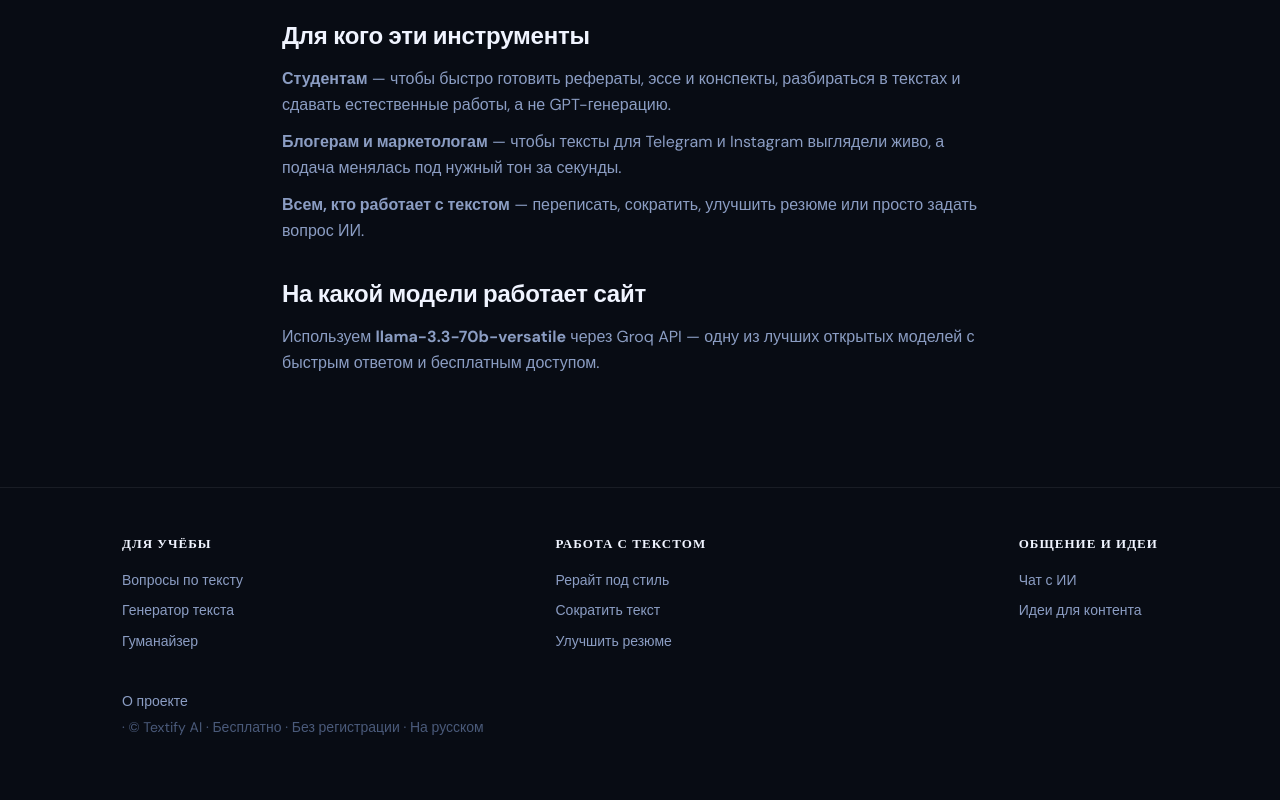
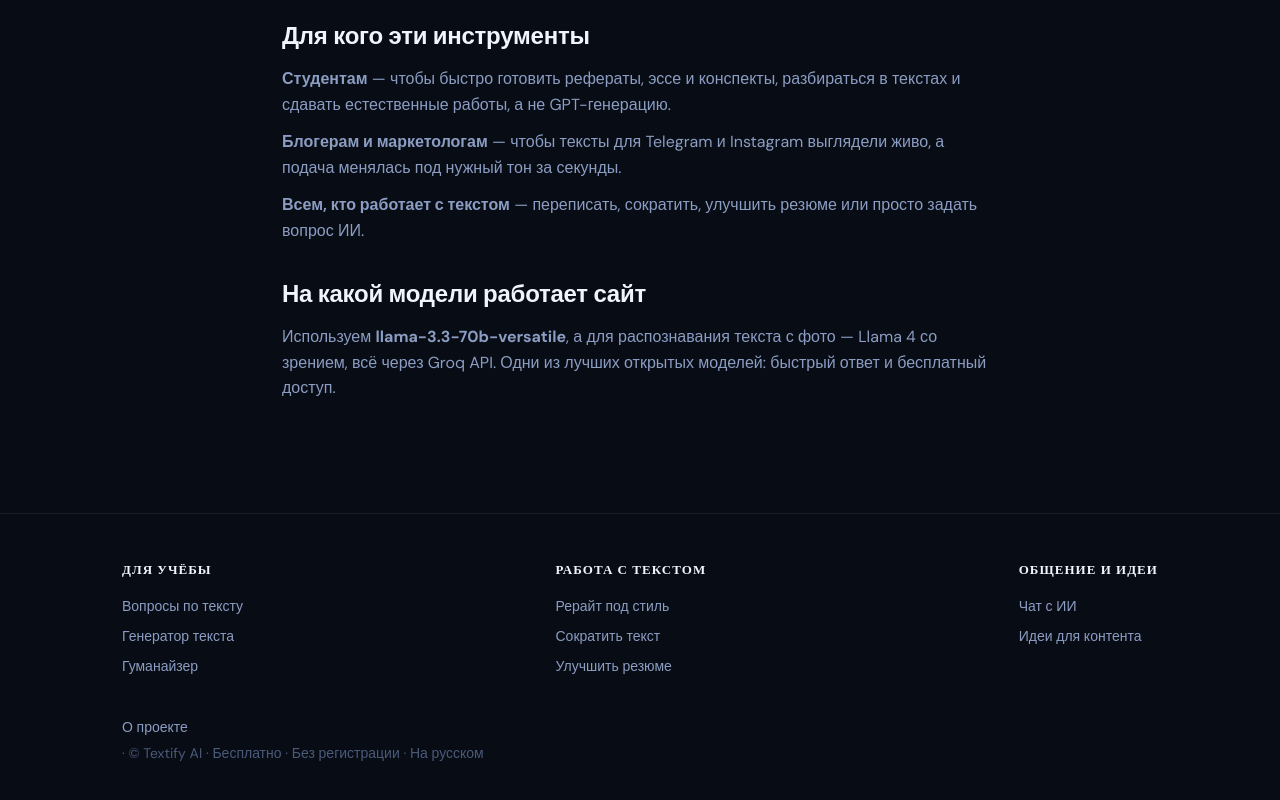
Before and after one commit to MajourcI/aitools, a website: page public/index.html in a window 1280 px wide. Shown: the part 2640-3440 px from the top of the page. Drawn offline with Linux system fonts and the light colour scheme.

Commit message:
Update index.html

```diff
--- a/public/index.html
+++ b/public/index.html
@@ -181,7 +181,7 @@ footer .fb{font-family:'Syne';font-weight:700;color:var(--text);text-transform:u
     <p><b>Блогерам и маркетологам</b> — чтобы тексты для Telegram и Instagram выглядели живо, а подача менялась под нужный тон за секунды.</p>
     <p><b>Всем, кто работает с текстом</b> — переписать, сократить, улучшить резюме или просто задать вопрос ИИ.</p>
     <h2>На какой модели работает сайт</h2>
-    <p>Используем <b>llama-3.3-70b-versatile</b> через Groq API — одну из лучших открытых моделей с быстрым ответом и бесплатным доступом.</p>
+    <p>Используем <b>llama-3.3-70b-versatile</b>, а для распознавания текста с фото — Llama 4 со зрением, всё через Groq API. Одни из лучших открытых моделей: быстрый ответ и бесплатный доступ.</p>
   </div>
 </section>
 
```
